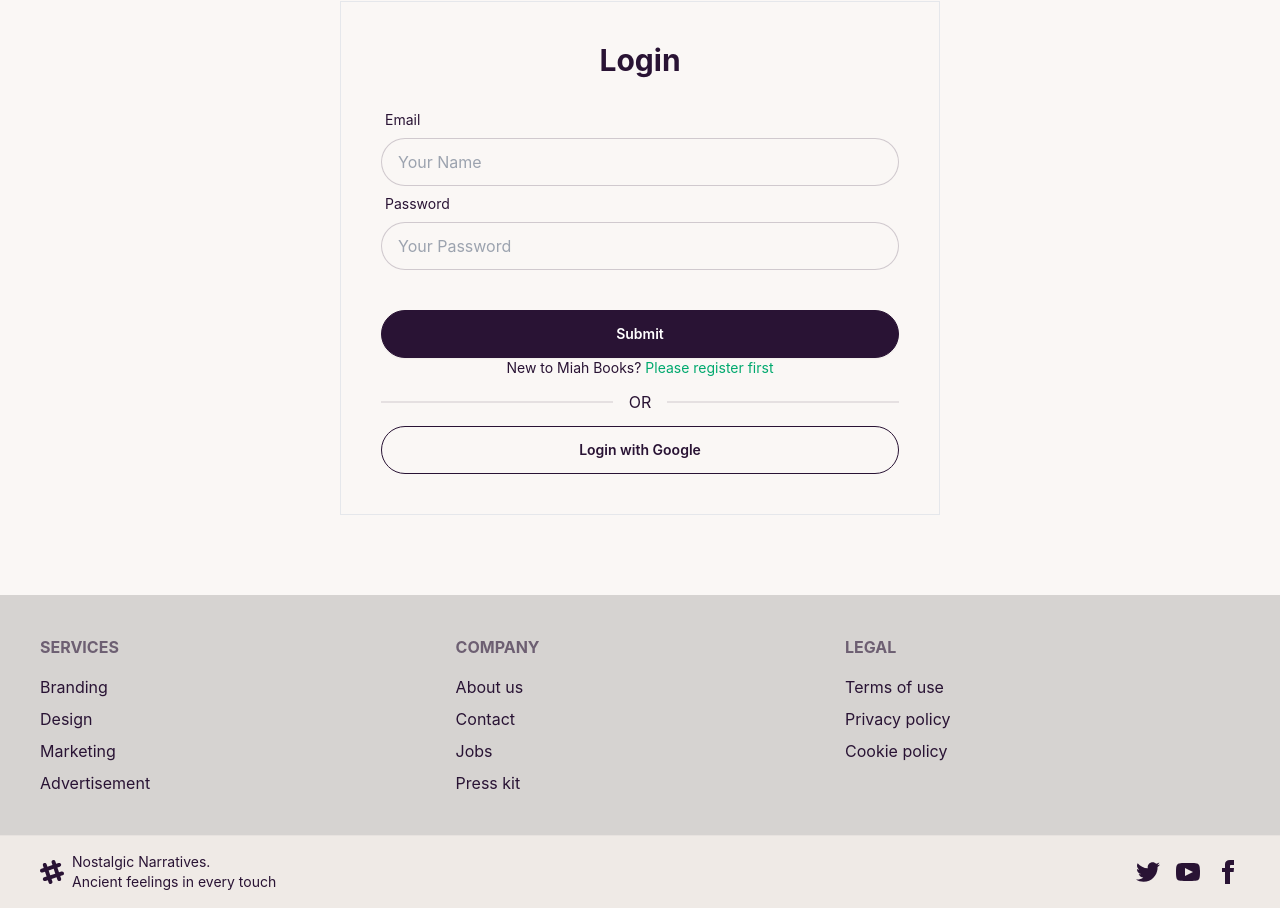
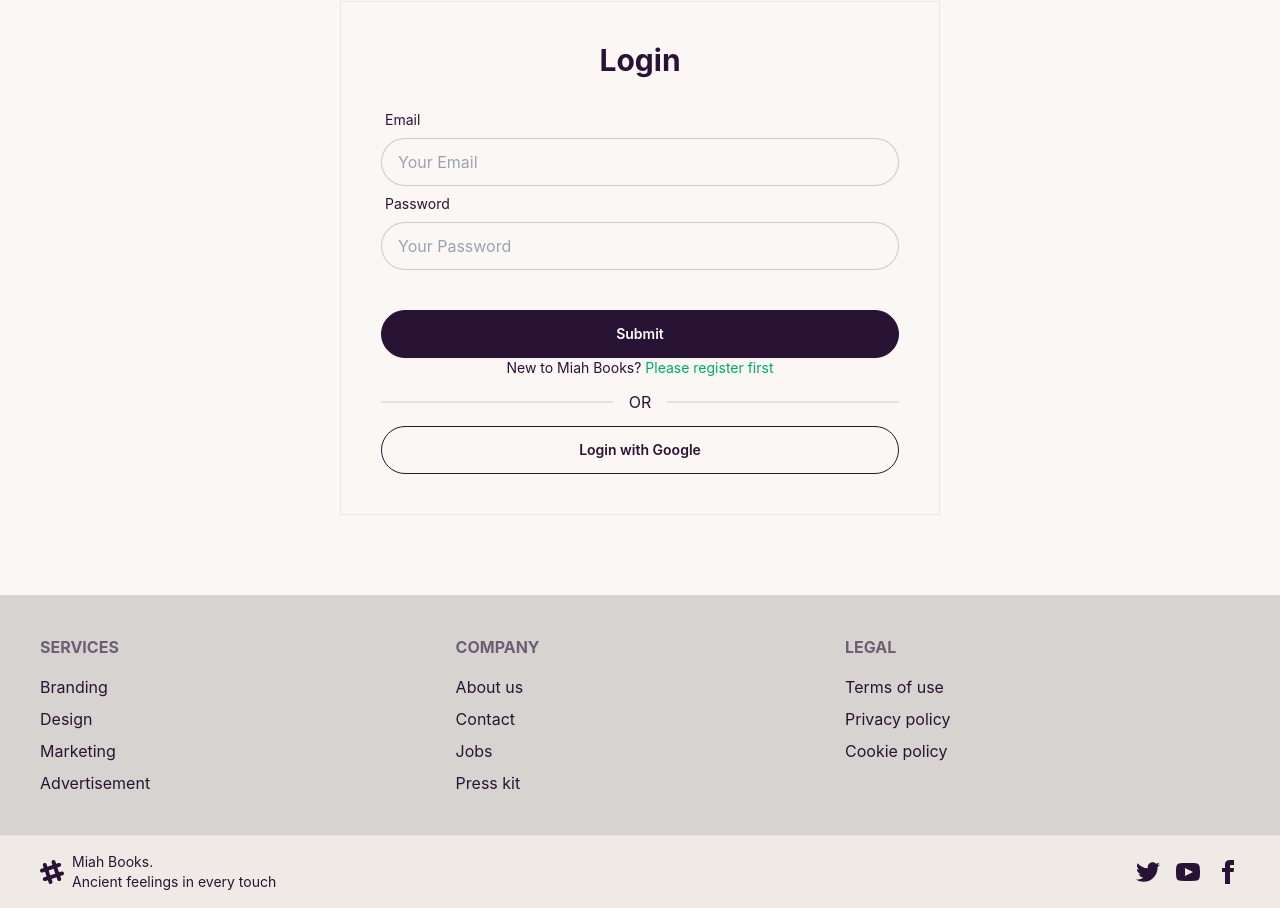
Before and after one commit to AlAminMiah4274/miahBooksClient, a React (Create React App) app: page /login in a window 1280 px wide. Shown: the part 147-1055 px from the top of the page. Built offline with nearby package versions, Linux system fonts and the light colour scheme; no server answers.

Commit message:
changed some info in footer and login components

```diff
--- a/src/Pages/Login/Login/Login.js
+++ b/src/Pages/Login/Login/Login.js
@@ -59,7 +59,7 @@ const Login = () => {
 
                 <label className="form-control w-full">
                     <div className="label"><span className="label-text">Email</span></div>
-                    <input type="email" placeholder="Your Name" {...register("email", {
+                    <input type="email" placeholder="Your Email" {...register("email", {
                         required: "email is required"
                     })} className="input input-bordered w-full" />
 
--- a/src/Pages/Shared/Footer/Footer.js
+++ b/src/Pages/Shared/Footer/Footer.js
@@ -29,7 +29,7 @@ const Footer = () => {
             <footer className="footer px-10 py-4 border-t bg-base-200 text-base-content border-base-300">
                 <aside className="items-center grid-flow-col">
                     <svg width="24" height="24" viewBox="0 0 24 24" xmlns="http://www.w3.org/2000/svg" fillRule="evenodd" clipRule="evenodd" className="fill-current"><path d="M22.672 15.226l-2.432.811.841 2.515c.33 1.019-.209 2.127-1.23 2.456-1.15.325-2.148-.321-2.463-1.226l-.84-2.518-5.013 1.677.84 2.517c.391 1.203-.434 2.542-1.831 2.542-.88 0-1.601-.564-1.86-1.314l-.842-2.516-2.431.809c-1.135.328-2.145-.317-2.463-1.229-.329-1.018.211-2.127 1.231-2.456l2.432-.809-1.621-4.823-2.432.808c-1.355.384-2.558-.59-2.558-1.839 0-.817.509-1.582 1.327-1.846l2.433-.809-.842-2.515c-.33-1.02.211-2.129 1.232-2.458 1.02-.329 2.13.209 2.461 1.229l.842 2.515 5.011-1.677-.839-2.517c-.403-1.238.484-2.553 1.843-2.553.819 0 1.585.509 1.85 1.326l.841 2.517 2.431-.81c1.02-.33 2.131.211 2.461 1.229.332 1.018-.21 2.126-1.23 2.456l-2.433.809 1.622 4.823 2.433-.809c1.242-.401 2.557.484 2.557 1.838 0 .819-.51 1.583-1.328 1.847m-8.992-6.428l-5.01 1.675 1.619 4.828 5.011-1.674-1.62-4.829z"></path></svg>
-                    <p>Nostalgic Narratives. <br />Ancient feelings in every touch</p>
+                    <p>Miah Books. <br />Ancient feelings in every touch</p>
                 </aside>
                 <nav className="md:place-self-center md:justify-self-end">
                     <div className="grid grid-flow-col gap-4">
```
